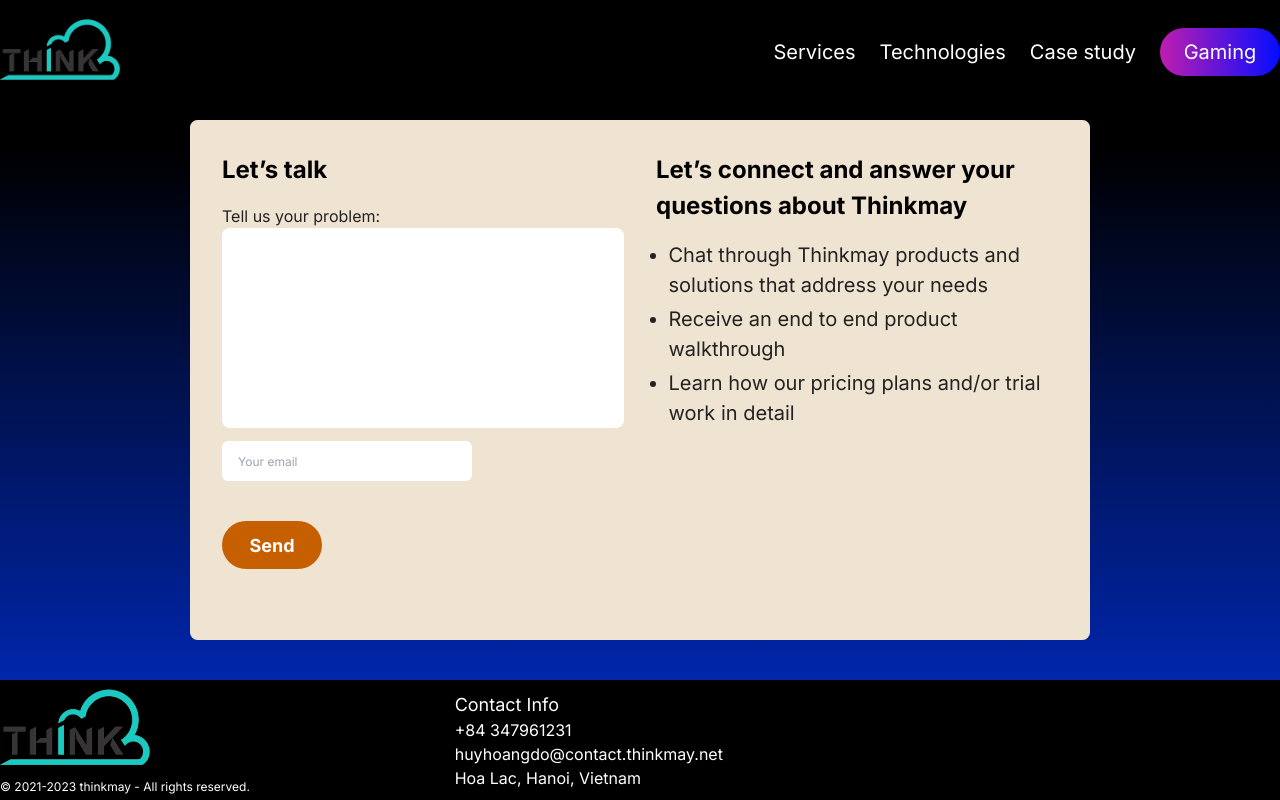
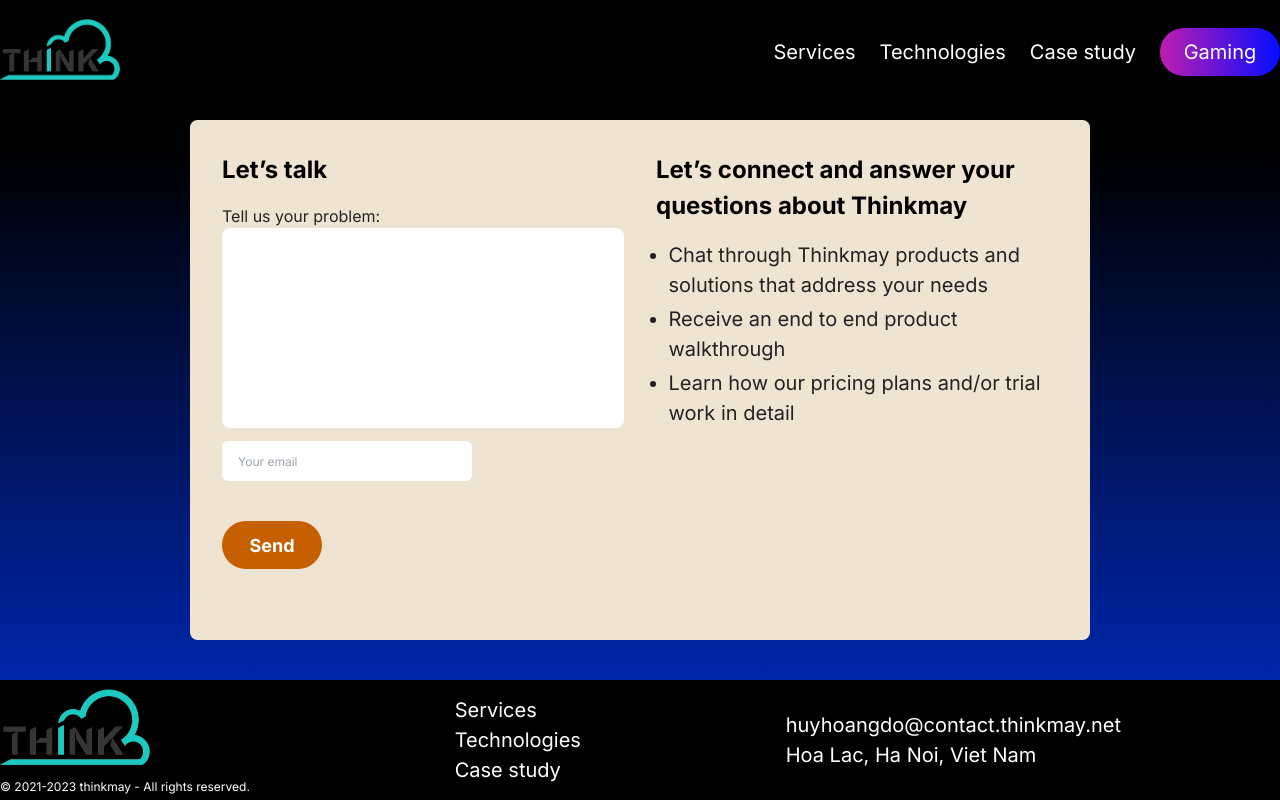
Before and after one commit to carosaome/landingpage-v2, a Next.js app: page /contact in a window 1280 px wide. Built offline with nearby package versions, Linux system fonts and the light colour scheme.

Commit message:
Send email logic

```diff
--- a/package.json
+++ b/package.json
@@ -9,9 +9,11 @@
     "lint": "next lint"
   },
   "dependencies": {
+    "@supabase/supabase-js": "^2.39.0",
     "next": "14.0.3",
     "react": "^18",
-    "react-dom": "^18"
+    "react-dom": "^18",
+    "sweetalert2": "^11.10.1"
   },
   "devDependencies": {
     "@types/node": "^20",
--- a/src/app/contact/page.tsx
+++ b/src/app/contact/page.tsx
@@ -1,11 +1,39 @@
-
+'use client'
 import Image from 'next/image'
 import './contact.scss'
+import { useRef } from 'react'
+import { createClient } from '@supabase/supabase-js'
+import sweetalert from 'sweetalert2'
 
+const sb = {
+	url: "https://supabase.thinkmay.net",
+	key: "eyJhbGciOiJIUzI1NiIsInR5cCI6IkpXVCJ9.ewogICJyb2xlIjogImFub24iLAogICJpc3MiOiAic3VwYWJhc2UiLAogICJpYXQiOiAxNjk0MDE5NjAwLAogICJleHAiOiAxODUxODcyNDAwCn0.EpUhNso-BMFvAJLjYbomIddyFfN--u-zCf0Swj9Ac6E"
+}
 
 export default function Contact() {
+	const content = useRef<HTMLTextAreaElement>(null)
+	const email = useRef<HTMLInputElement>(null)
 
+	const Send = async () => {
+		const data = {
+			content: content.current?.value,
+			email: email.current?.value
+		}
 
+		await createClient(sb.url,sb.key)
+			.from('generic_events')
+			.insert({
+				value: data.content,
+				name: `message from ${data.email}`,
+				type: 'MESSAGE',
+			})
+
+		sweetalert.fire({
+			title: "Thank you",
+			text: "We received your message!",
+			icon: "success"
+		});
+	}
 
 	return (
 
@@ -39,10 +67,12 @@
 							<h3 className="title">Let’s talk</h3>
 							<p className='text-[#232323] text-[1.6rem]'>Tell us your problem:</p>
 							<div className=''>
-								<textarea name="" id="" ></textarea>
-								<input className='mt-[8px]' type="text" placeholder='Your email' />
+								<textarea name="" id="" ref={content} ></textarea>
+								<input ref={email} className='mt-[8px]' type="text" placeholder='Your email' />
 							</div>
-							<button className='btn-send mt-[40px]'>Send</button>
+							<button
+								onClick={Send}
+								className='btn-send mt-[40px]'>Send</button>
 						</div>
 
 						<div className='right'>
@@ -69,13 +99,20 @@
 					</div>
 
 					<div>
-						<h3 className='text-[1.8rem]'>Contact Info</h3>
 						<ul>
-							<li className='text-[1.6rem]'>+84 347961231</li>
-							<li className='text-[1.6rem]'>huyhoangdo@contact.thinkmay.net</li>
-							<li className='text-[1.6rem]'>Hoa Lac, Hanoi, Vietnam</li>
+						<li className='text-[2rem]'>Services</li>
+						<li className='text-[2rem]'>Technologies</li>
+						<li className='text-[2rem]'>Case study</li>
 						</ul>
 					</div>
+
+					<div>
+						<ul>
+						<li className='text-[2rem]'>huyhoangdo@contact.thinkmay.net</li>
+						<li className='text-[2rem]'>Hoa Lac, Ha Noi, Viet Nam</li>
+						</ul>
+					</div>
+
 				</div>
 			</div>
 		</div>
--- a/src/app/page.tsx
+++ b/src/app/page.tsx
@@ -275,12 +275,10 @@
                 <p className='text-center text '>
                   Want to build a real time media streaming application?
                   <br />
-                  Consultant on your virtualization infrastructure?
-                  <br />
-                  Need our help?
+                  Need consultant for your virtualization infrastructure?
                 </p>
 
-                <a className='btn-help mt-[1.6rem]' href="mailto:huyhoangdo@contact.thinkmay.net">Get In Touch</a>
+                <a className='btn-help mt-[1.6rem]' href="/contact">Get In Touch</a>
               </div>
 
             </div>
@@ -307,6 +305,7 @@
                   <li className='text-[2rem]'>Hoa Lac, Ha Noi, Viet Nam</li>
                 </ul>
               </div>
+
             </div>
           </div>
         </div>
```
Also changed, not shown: 1 other file (tests, documents, lock files or other folders).
